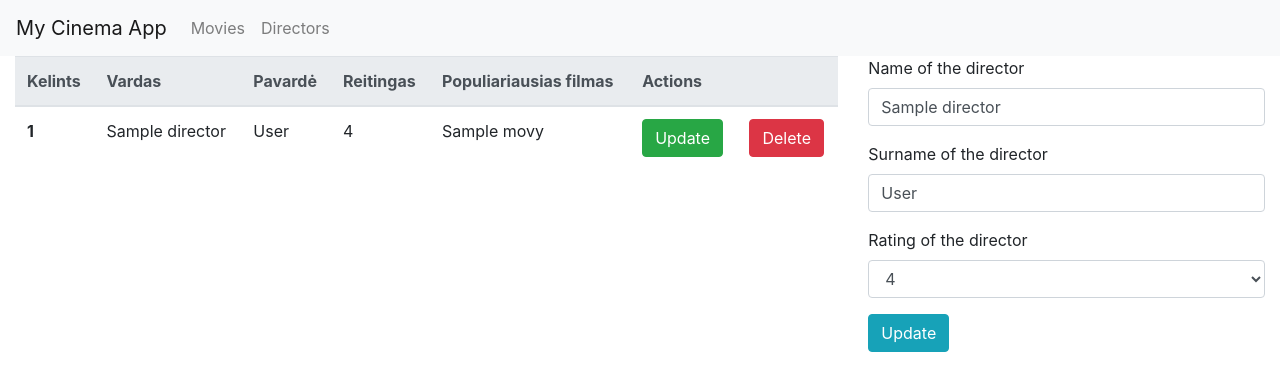
After one commit to EimantasBlazevicius/flask-sqlalchemy-boilerplate-cinema, a Flask app: page /directors/update/1 in a window 1280 px wide. The commit adds this page. Shown: the top 391 px of the page. Run offline with Flask 2, Linux system fonts and the light colour scheme; tables that the repository leaves empty hold one stand-in row (values such as "Sample post"); some libraries are stand-ins or nearby versions.

Commit message:
Directors section added

```diff
--- a/models/cinema.py
+++ b/models/cinema.py
@@ -16,7 +16,13 @@ class Directors(Base):
     movies = relationship('Movies', back_populates='director', cascade="all, delete")
 
     def __repr__(self):
-        return f'{self.name}'
+        max = ''
+        rating= 0
+        for movie in self.movies:
+            if movie.rating >= rating and movie.director_id == self.director_id:
+                rating = movie.rating
+                max = movie.title
+        return f'{max}'
 
 
 class Movies(Base):
@@ -31,7 +37,7 @@ class Movies(Base):
     director = relationship('Directors', back_populates='movies')
 
     def __repr__(self):
-        return f'Title: {self.title}, belongs to the category: {self.category}'
+        return {self.rating: self.title}
 
 
 Base.metadata.create_all(eng)
--- a/templates/base.html
+++ b/templates/base.html
@@ -8,7 +8,7 @@
 </head>
 <body>
 <nav class="navbar navbar-expand-lg navbar-light bg-light">
-    <a class="navbar-brand" href="#">My Cinema App</a>
+    <a class="navbar-brand" href="http://127.0.0.1:5000/">My Cinema App</a>
     <button class="navbar-toggler" type="button" data-toggle="collapse" data-target="#navbarNav"
             aria-controls="navbarNav" aria-expanded="false" aria-label="Toggle navigation">
         <span class="navbar-toggler-icon"></span>
@@ -16,16 +16,17 @@
     <div class="collapse navbar-collapse" id="navbarNav">
         <ul class="navbar-nav">
             <li class="nav-item">
-                <a class="nav-link" href="#">Movies</a>
+                <a class="nav-link" href="http://127.0.0.1:5000/">Movies</a>
             </li>
             <li class="nav-item">
-                <a class="nav-link" href="#">Directors</a>
+                <a class="nav-link" href="http://127.0.0.1:5000/directors">Directors</a>
             </li>
         </ul>
     </div>
 </nav>
 <div class="container-fluid">
     {% block movies_table %} {% endblock %}
+    {% block directors_table %} {% endblock %}
 </div>
 
 <script src="https://code.jquery.com/jquery-3.3.1.slim.min.js"
--- /dev/null
+++ b/templates/directors_table.html
@@ -0,0 +1,45 @@
+{% extends 'base.html' %}
+
+{% block directors_table %}
+<div class="row">
+    <div class="col-8">
+        <table class="table">
+            <thead class="thead-light">
+            <tr>
+                <th scope="col">Kelints</th>
+                <th scope="col">Vardas</th>
+                <th scope="col">Pavardė</th>
+                <th scope="col">Reitingas</th>
+                <th scope="col">Populiariausias filmas</th>
+                <th scope="col" colspan="2">Actions</th>
+            </tr>
+            </thead>
+            <tbody>
+            {% for dir in directors %}
+            <tr>
+                <th scope="row">{{dir.director_id}}</th>
+                <td>{{dir.name}}</td>
+                <td>{{dir.surname}}</td>
+                <td>{{dir.rating}}</td>
+                <td>{{dir}}</td>
+                <td>
+                    <button class="btn btn-success"><a style="color: white; text-decoration: none;" href="http://127.0.0.1:5000/directors/update/{{dir.director_id}}">Update</a>
+                    </button>
+                </td>
+                <td>
+                    <form action="{{url_for('delete_director', dir_id = dir.director_id)}}" method="post">
+                        <button class="btn btn-danger">Delete</button>
+                    </form>
+                </td>
+
+            </tr>
+            {% endfor %}
+            </tbody>
+        </table>
+    </div>
+    <div class="col-4">
+        {% block create_director %}{% endblock %}
+        {% block update_director %}{% endblock %}
+    </div>
+</div>
+{% endblock %}
--- /dev/null
+++ b/templates/update_director.html
@@ -0,0 +1,26 @@
+{% extends 'directors_table.html' %}
+{% block update_director %}
+<form action="http://127.0.0.1:5000/directors/update/{{director_to_be_updated.director_id}}" method="post">
+    <div class="form-group">
+        <label for="title">Name of the director</label>
+        <input type="text" class="form-control" id="title" placeholder="Joshua" name="name"
+               value="{{director_to_be_updated.name}}">
+    </div>
+    <div class="form-group">
+        <label for="cat">Surname of the director</label>
+        <input type="text" class="form-control" id="cat" placeholder="Wiseman" name="surname"
+               value="{{director_to_be_updated.surname}}">
+    </div>
+    <div class="form-group">
+        <label for="rating">Rating of the director</label>
+        <select class="form-control" id="rating" name="rating">
+            <option {% if director_to_be_updated.rating==1 %} selected="selected" {% endif %}>1</option>
+            <option {% if director_to_be_updated.rating==2 %} selected="selected" {% endif %}>2</option>
+            <option {% if director_to_be_updated.rating==3 %} selected="selected" {% endif %}>3</option>
+            <option {% if director_to_be_updated.rating==4 %} selected="selected" {% endif %}>4</option>
+            <option {% if director_to_be_updated.rating==5 %} selected="selected" {% endif %}>5</option>
+        </select>
+    </div>
+    <button class="btn btn-info" type="submit">Update</button>
+</form>
+{% endblock %}
--- a/views/app.py
+++ b/views/app.py
@@ -27,12 +27,35 @@ def movies():
         return redirect(url_for('movies'))
 
 
+@app.route("/directors", methods=["GET", "POST"])
+def directors():
+    if request.method == "GET":
+        all_directors = session.query(cinema.Directors).all()
+        return render_template('create_director.html', directors=all_directors)
+    elif request.method == "POST":
+        name = request.form['name']
+        surname = request.form['surname']
+        rating = int(request.form['rating'])
+        new_dir = cinema.Directors(name=name, surname=surname, rating=rating)
+        session.add(new_dir)
+        session.commit()
+        return redirect(url_for('directors'))
+
+
 @app.route("/movies/delete/<movie_id>", methods=["POST"])
 def delete_movie(movie_id):
     movie_to_delete = session.query(cinema.Movies).get(movie_id)
     session.delete(movie_to_delete)
     session.commit()
     return redirect(url_for('movies'))
+
+
+@app.route("/directors/delete/<dir_id>", methods=["POST"])
+def delete_director(dir_id):
+    dir_to_delete = session.query(cinema.Directors).get(dir_id)
+    session.delete(dir_to_delete)
+    session.commit()
+    return redirect(url_for('directors'))
 
 
 @app.route("/movies/update/<movie_id>", methods=["GET", "POST"])
@@ -58,5 +81,24 @@ def update_movie(movie_id):
         return redirect(url_for('movies'))
 
 
+@app.route("/directors/update/<dir_id>", methods=["GET", "POST"])
+def update_director(dir_id):
+    if request.method == "GET":
+        all_directors = session.query(cinema.Directors).all()
+        director_to_be_updated = session.query(cinema.Directors).get(dir_id)
+        return render_template('update_director.html', directors=all_directors,
+                               director_to_be_updated=director_to_be_updated)
+
+    elif request.method == "POST":
+        dir_to_update = session.query(cinema.Directors).get(dir_id)
+
+        dir_to_update.name = request.form['name']
+        dir_to_update.surname = request.form['surname']
+        dir_to_update.rating = int(request.form['rating'])
+        session.commit()
+
+        return redirect(url_for('directors'))
+
+
 if __name__ == "__main__":
     app.run(debug=True)
```
Also changed, not shown: templates/create_director.html (added, +24 -0 lines), templates/movies_table.html (+4 -3 lines).
